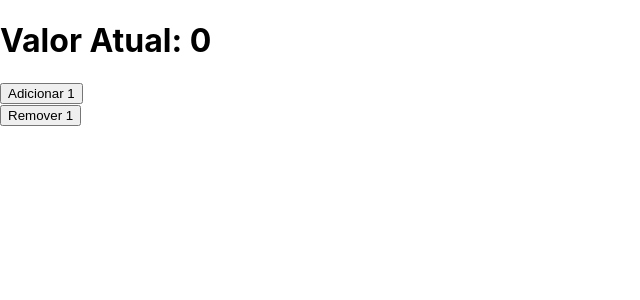
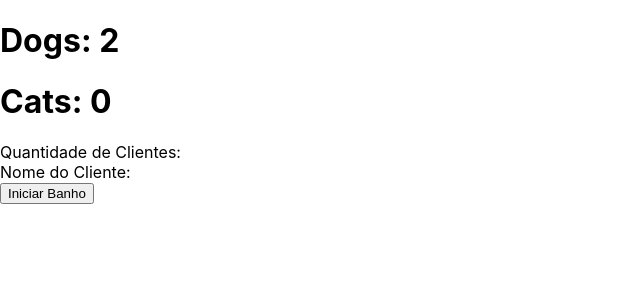
Before and after one commit to loiola0/development-advanced-with-react, a React (Create React App) app: page / in a window 1280 px wide. Shown: the top 300 px of the page, without its empty margins (0-640 px from the left). Built offline with nearby package versions, Linux system fonts and the light colour scheme.

Commit message:
Typechecking com PropTypes

```diff
--- a/src/App.js
+++ b/src/App.js
@@ -1,40 +1,19 @@
-import React,{Component} from 'react';
+import React from 'react';
+import PetShop from './PetShop';
 
-import Counter from './Counter';
+function App() {
 
-const Buttons = ({increment,decrement,count}) => (
+  const handleClick = () => {
+      console.log('Iniciando Banho...');
+  }
 
-    <div>
-        <h1>Valor Atual: {count}</h1>
-        <div>
-          <button onClick={increment}>Adicionar 1</button>
-        </div>
-
-        <div>
-          <button onClick={decrement}>Remover 1</button>
-        </div>
-    </div>
-
-);
-
-
-
-class App extends Component{
-
-    render(){
-      return (
-        <div>
-          <Counter render={
-            ({ increment,decrement,count}) =>(
-              <Buttons increment={increment} decrement={decrement} count={count}/>
-            )
-          }>
-
-          </Counter>
-        </div>
-      );
-    }
-
+  return (
+    <PetShop
+      dogs={2}
+      onClick={handleClick}
+      status="false"
+    />
+  );
 }
 
 
--- /dev/null
+++ b/src/PetShop.js
@@ -0,0 +1,40 @@
+import React from 'react';
+import PropTypes from 'prop-types';
+
+function PetShop(props){
+    const {dogs,cats,customers,customersName,onClick} = props;
+
+    return(
+        <div>
+            <h1>Dogs: {dogs}</h1>
+            <h1>Cats: {cats}</h1>
+              <div>
+                  Quantidade de Clientes: {customers}
+              </div>
+              <div>
+                  Nome do Cliente: {customersName}
+              </div>
+              <button onClick={onClick}>Iniciar Banho</button>
+        </div>
+    );
+
+}
+
+PetShop.defaultProps = {
+    cats: 0,
+    customers: [],
+}
+
+
+
+
+PetShop.prototype = {
+    dogs: PropTypes.number.isRequired,
+    cats: PropTypes.number,
+    customers: PropTypes.array,
+    customersName: PropTypes.string.isRequired,
+    onClick: PropTypes.func.isRequired,
+    status: PropTypes.oneOf(['completed','disable']),
+}
+
+export default PetShop;
```
